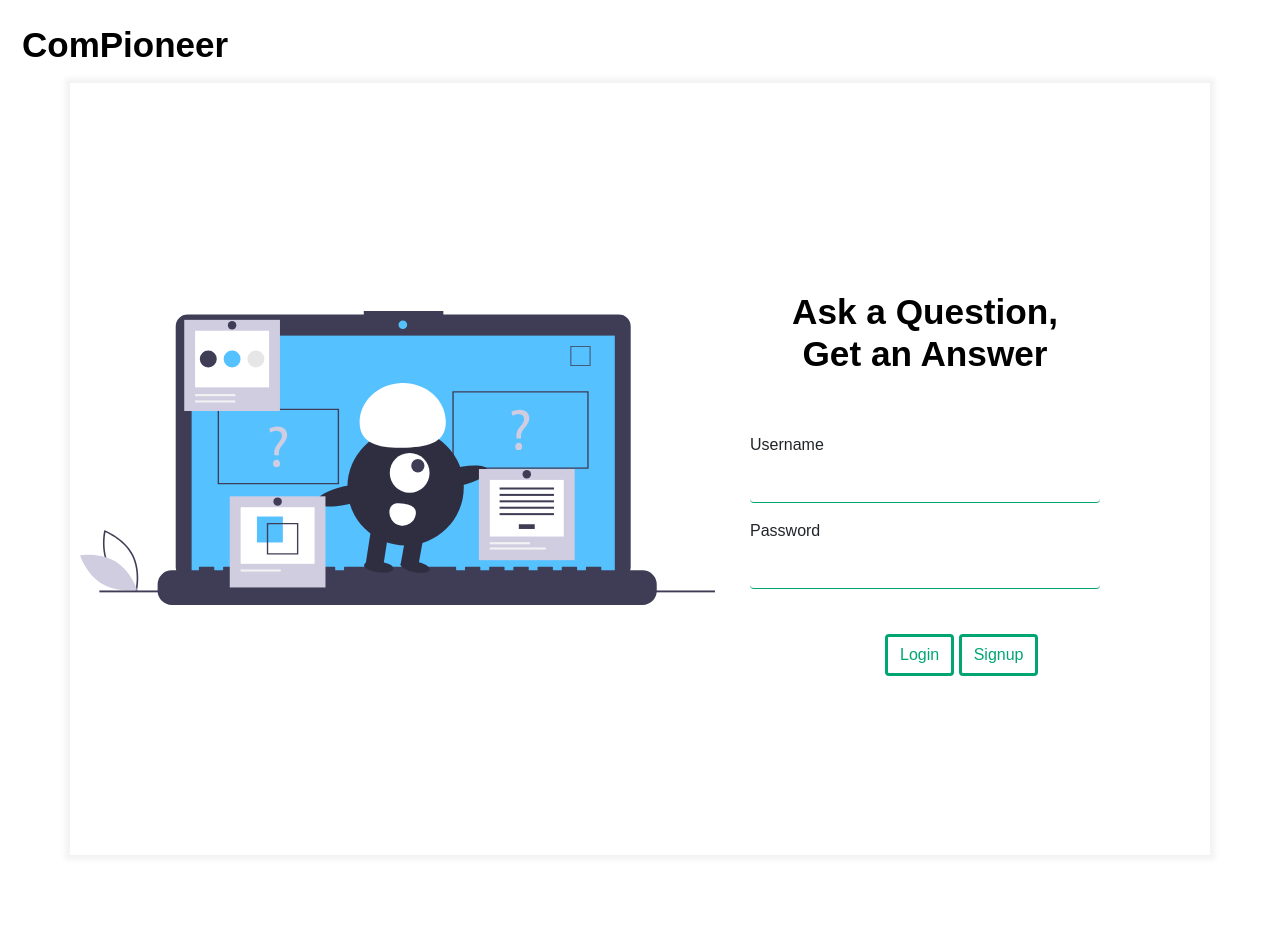
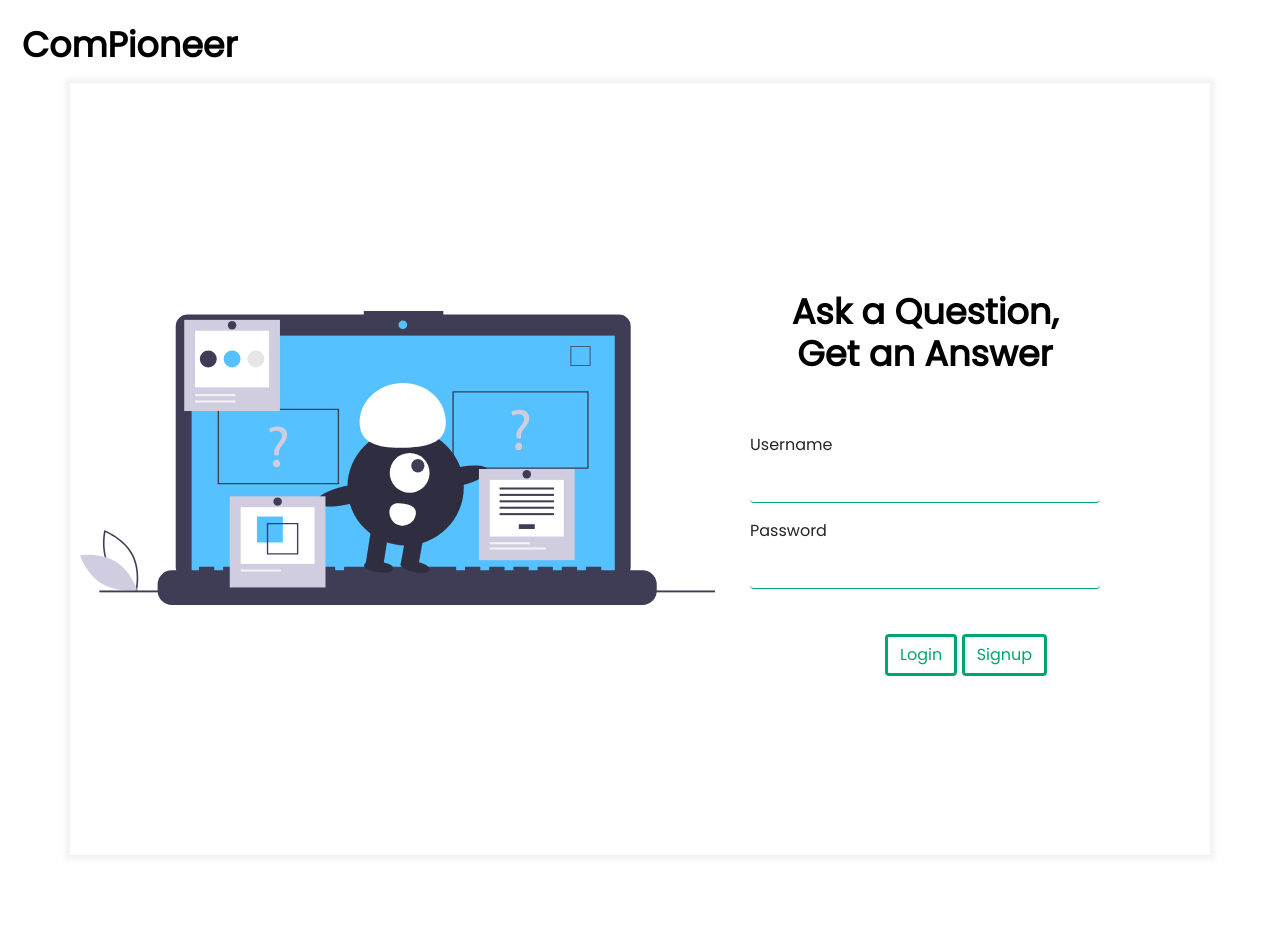
Before and after one commit to Compioneer/ComPioneer, a PHP site: page /landing.php in a window 1280 px wide. Run offline with PHP 8.4, Linux system fonts and the light colour scheme.

Commit message:
bootstrap links

```diff
--- a/include/header.php
+++ b/include/header.php
@@ -5,8 +5,19 @@
 <html lang="en" dir="ltr">
   <head>
     <meta charset="utf-8">
+    <!-- responsive behaviour -->
+<meta name="viewport" content="width=device-width, initial-scale=1, shrink-to-fit=no">
+
     <title>Landing</title>
     <link rel="stylesheet"  href="css/style.css">
+
+       <!--fonts link   -->
+        <link rel="preconnect" href="https://fonts.gstatic.com">
+        <link href="https://fonts.googleapis.com/css2?family=Poppins&display=swap" rel="stylesheet">
+  <!-- login\sign up forms stylink link -->
+    <link rel="stylesheet" href="https://cdn.jsdelivr.net/npm/bootstrap@4.5.3/dist/css/bootstrap.min.css" integrity="sha384-TX8t27EcRE3e/ihU7zmQxVncDAy5uIKz4rEkgIXeMed4M0jlfIDPvg6uqKI2xXr2" crossorigin="anonymous">
+
+    <!-- tags table styling link  -->
     <link rel="stylesheet"  href="https://stackpath.bootstrapcdn.com/bootstrap/4.5.2/css/bootstrap.min.css">
 
   </head>
```
